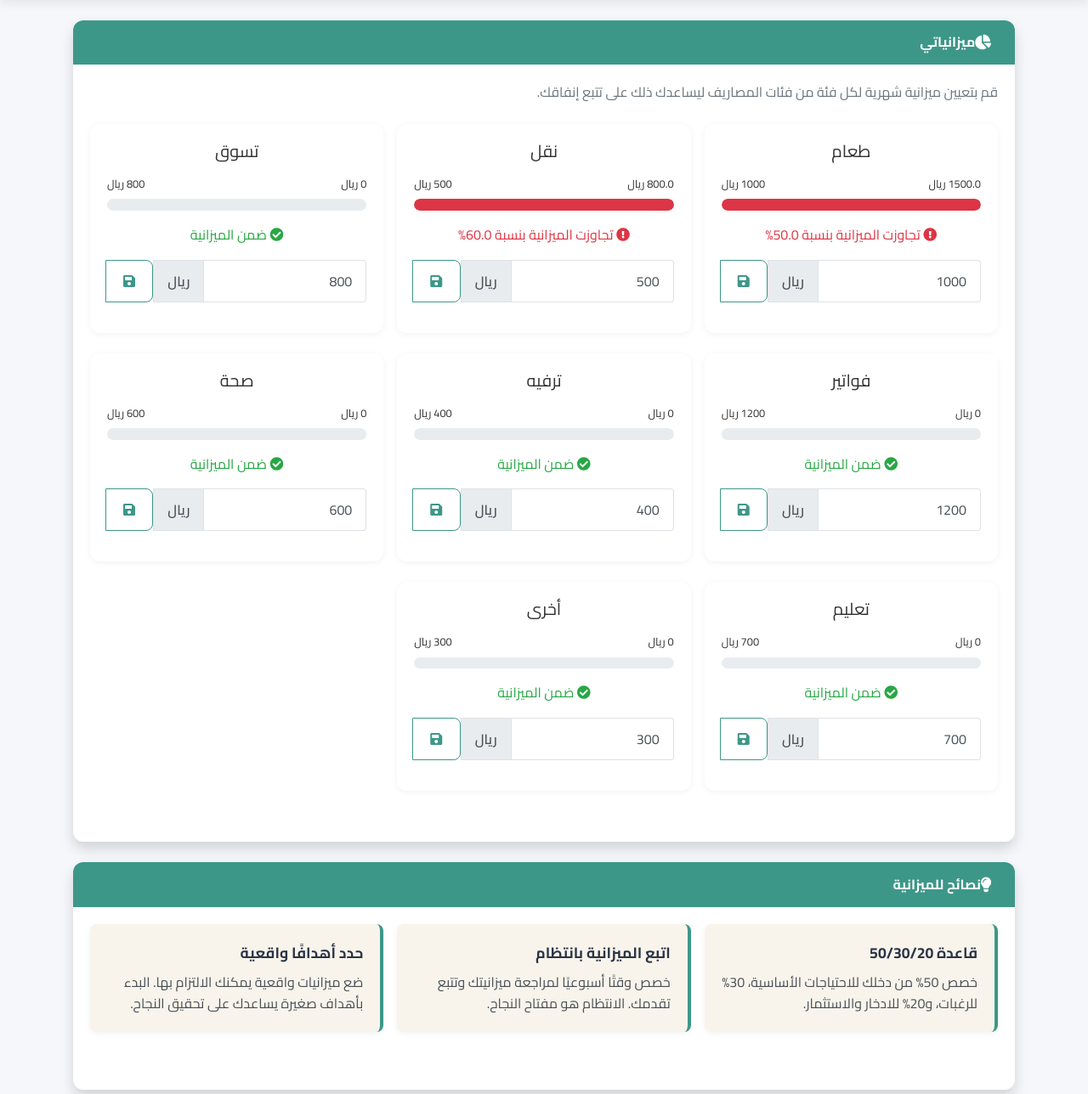
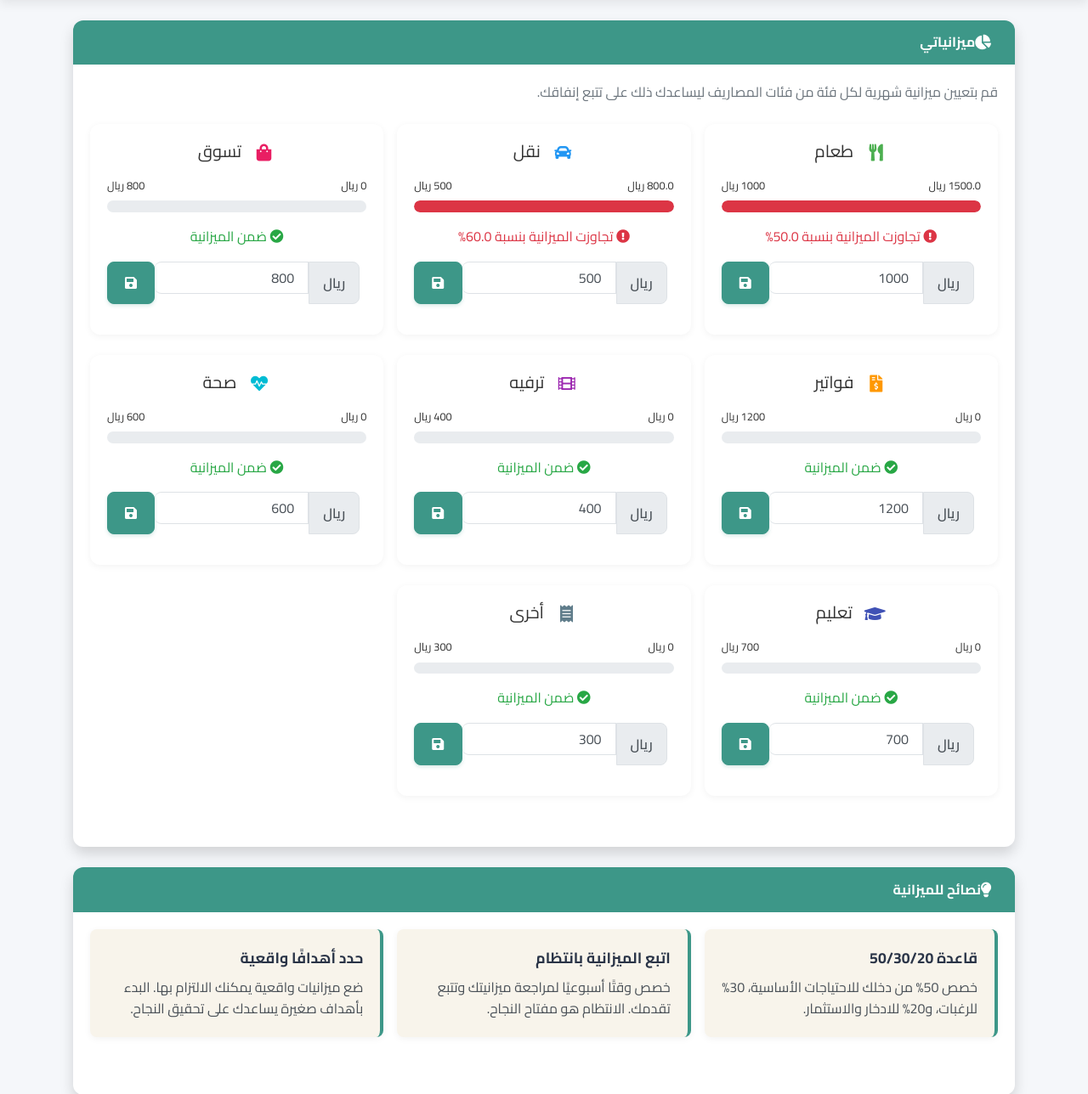
Before and after one commit to Nawal024/FinTrack, a Flask app: page /budget in a window 1280 px wide. Shown: the part 68-1356 px from the top of the page at 85% size. Run offline with Flask 3, Linux system fonts and the light colour scheme; some libraries are stand-ins or nearby versions.

Commit message:
Fix UI issues and remove English language support.  Improved layout, alignment, and added icons to expense categories.
Replit-Commit-Author: Agent
Replit-Commit-Session-Id: 5526a1e3-5d60-4dd7-9b5d-967b15494f19
Replit-Commit-Screenshot-Url: https://storage.googleapis.com/screenshot-production-us-central1/370d54e9-ffff-4731-973d-56af681da546/c9008ab5-e54c-4aff-aedd-bd1e962a6c17.jpg

```diff
--- a/routes.py
+++ b/routes.py
@@ -17,24 +17,14 @@ category_translations = {
     'Other': 'أخرى'
 }
 
-# Set default language (Arabic for this app)
+# Set Arabic as the only language
 @app.before_request
 def set_language():
-    if 'lang' not in session:
-        session['lang'] = 'ar'  # Default to Arabic
+    session['lang'] = 'ar'  # Always use Arabic
 
-@app.route('/set_language/<lang>')
-def set_language_route(lang):
-    if lang in ['ar', 'en']:
-        session['lang'] = lang
-    return redirect(request.referrer or url_for('index'))
-
-# Helper function to get category display name based on selected language
+# Helper function to get category display name in Arabic
 def get_category_display_name(category_name_en):
-    if session.get('lang') == 'en':
-        return category_name_en
-    else:
-        return category_translations.get(category_name_en, category_name_en)
+    return category_translations.get(category_name_en, category_name_en)
 
 @app.route('/')
 def index():
@@ -128,8 +118,8 @@ def budget():
         category_id = category['id']
         category_name = category['name_en']
 
-        # Add display name based on current language
-        category['display_name'] = category['name_ar'] if session.get('lang', 'ar') == 'ar' else category['name_en']
+        # Always use Arabic display name
+        category['display_name'] = category['name_ar']
 
         if category_name in category_spending:
             category['spent'] = category_spending[category_name]
--- a/templates/budget.html
+++ b/templates/budget.html
@@ -16,7 +16,19 @@
                     <div class="col-md-6 col-lg-4 mb-4">
                         <div class="card category-card" data-name-en="{{ category.name_en }}" data-name-ar="{{ category.name_ar }}">
                             <div class="card-body">
-                                <h5 class="card-title text-center mb-3">{{ category.display_name }}</h5>
+                                <h5 class="card-title text-center mb-3">
+                                    <span class="category-icon category-{{ category.name_en | lower }}">
+                                        {% if category.name_en == 'Food' %}<i class="fas fa-utensils"></i>
+                                        {% elif category.name_en == 'Transport' %}<i class="fas fa-car"></i>
+                                        {% elif category.name_en == 'Shopping' %}<i class="fas fa-shopping-bag"></i>
+                                        {% elif category.name_en == 'Bills' %}<i class="fas fa-file-invoice-dollar"></i>
+                                        {% elif category.name_en == 'Entertainment' %}<i class="fas fa-film"></i>
+                                        {% elif category.name_en == 'Health' %}<i class="fas fa-heartbeat"></i>
+                                        {% elif category.name_en == 'Education' %}<i class="fas fa-graduation-cap"></i>
+                                        {% else %}<i class="fas fa-receipt"></i>{% endif %}
+                                    </span>
+                                    {{ category.display_name }}
+                                </h5>
 
                                 <!-- Budget progress bar -->
                                 <div class="mb-2 d-flex justify-content-between">
@@ -50,14 +62,14 @@
 
                                 <!-- Budget edit form -->
                                 <form class="category-budget-form" data-category-id="{{ category.id }}">
-                                    <div class="input-group">
-                                        <input type="number" class="form-control budget-input" value="{{ category.budget }}" min="0" step="0.01" required>
-                                        <div class="input-group-append">
+                                    <div class="d-flex">
+                                        <div class="currency-input flex-grow-1 ml-2">
+                                            <input type="number" class="form-control budget-input" value="{{ category.budget }}" min="0" step="0.01" required>
                                             <span class="input-group-text">ريال</span>
-                                            <button class="btn btn-outline-primary" type="submit">
-                                                <i class="fas fa-save"></i>
-                                            </button>
                                         </div>
+                                        <button class="btn btn-primary" type="submit">
+                                            <i class="fas fa-save"></i>
+                                        </button>
                                     </div>
                                 </form>
                             </div>
--- a/templates/expenses.html
+++ b/templates/expenses.html
@@ -44,10 +44,10 @@
                                 <td class="expense-description">{{ expense.description }}</td>
                                 <td>
                                     <div class="action-buttons">
-                                        <button class="btn btn-sm btn-info edit-expense-btn" data-id="{{ expense.id }}" title="{% if session.get('lang') == 'en' %}Edit{% else %}تعديل{% endif %}">
+                                        <button class="btn btn-sm btn-info edit-expense-btn" data-id="{{ expense.id }}" title="تعديل">
                                             <i class="fas fa-edit"></i>
                                         </button>
-                                        <button class="btn btn-sm btn-danger delete-expense-btn" data-id="{{ expense.id }}" title="{% if session.get('lang') == 'en' %}Delete{% else %}حذف{% endif %}">
+                                        <button class="btn btn-sm btn-danger delete-expense-btn" data-id="{{ expense.id }}" title="حذف">
                                             <i class="fas fa-trash"></i>
                                         </button>
                                     </div>
```
